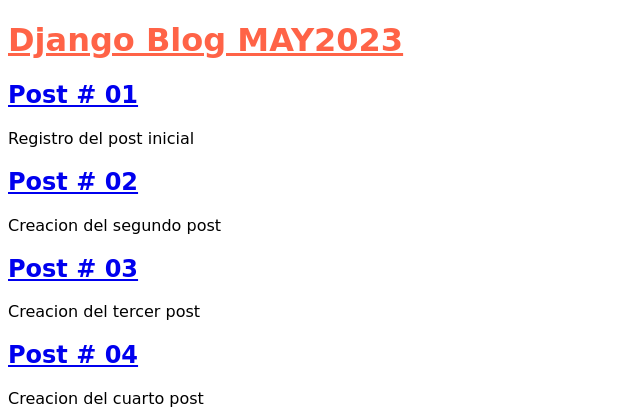
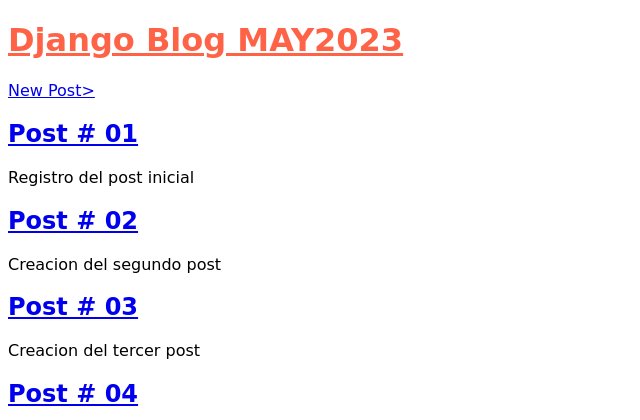
Before and after one commit to wvita1975/django_blog, a Django app: page / in a window 1280 px wide. Shown: the top 420 px of the page, without its empty margins (0-640 px from the left). Run offline with Django 4.2, Linux system fonts and the light colour scheme; data comes from the database, SQL or seed files in the repository; both versions use the stored data as it was after the commit; some web fonts are replaced.

Commit message:
actualizacion port_new

```diff
--- a/blog/urls.py
+++ b/blog/urls.py
@@ -1,7 +1,8 @@
 from django.urls import path
-from .views import PostListView, PostDetailView
+from .views import PostListView, PostDetailView, PostCreateView
 
 urlpatterns = [
     path('', PostListView.as_view(), name="home"),
     path('post/<int:pk>', PostDetailView.as_view(), name="post_detail_view"), # post/<int:pk>= de la app muestra el primary key
+    path('post/new>', PostCreateView.as_view(), name="post_new")
 ]
--- a/blog/views.py
+++ b/blog/views.py
@@ -1,5 +1,6 @@
 from django.shortcuts import render
 from django.views.generic import ListView, DetailView
+from django.views.generic.edit import CreateView
 from .models import Post
 
 # Create your views here.
@@ -11,3 +12,8 @@
 class PostDetailView(DetailView):
     model = Post
     template_name = 'post_detail_view.html'
+
+class PostCreateView(CreateView):
+    model = Post
+    template_name = 'post_new.html'
+    fields = ['title', 'author', 'body']
--- a/templates/base.html
+++ b/templates/base.html
@@ -11,7 +11,7 @@
 <body>
     <header>
         <h1><a href="{% url 'home' %}">Django Blog MAY2023</a></h1>
-
+        <a href="{% url 'post_new' %}">New Post></a> <!--crea una nueva entrada en el base-->
     </header>
 
     {% block content %}
```
Also changed, not shown: templates/post_new.html (added, +11 -0 lines), db.sqlite3.
